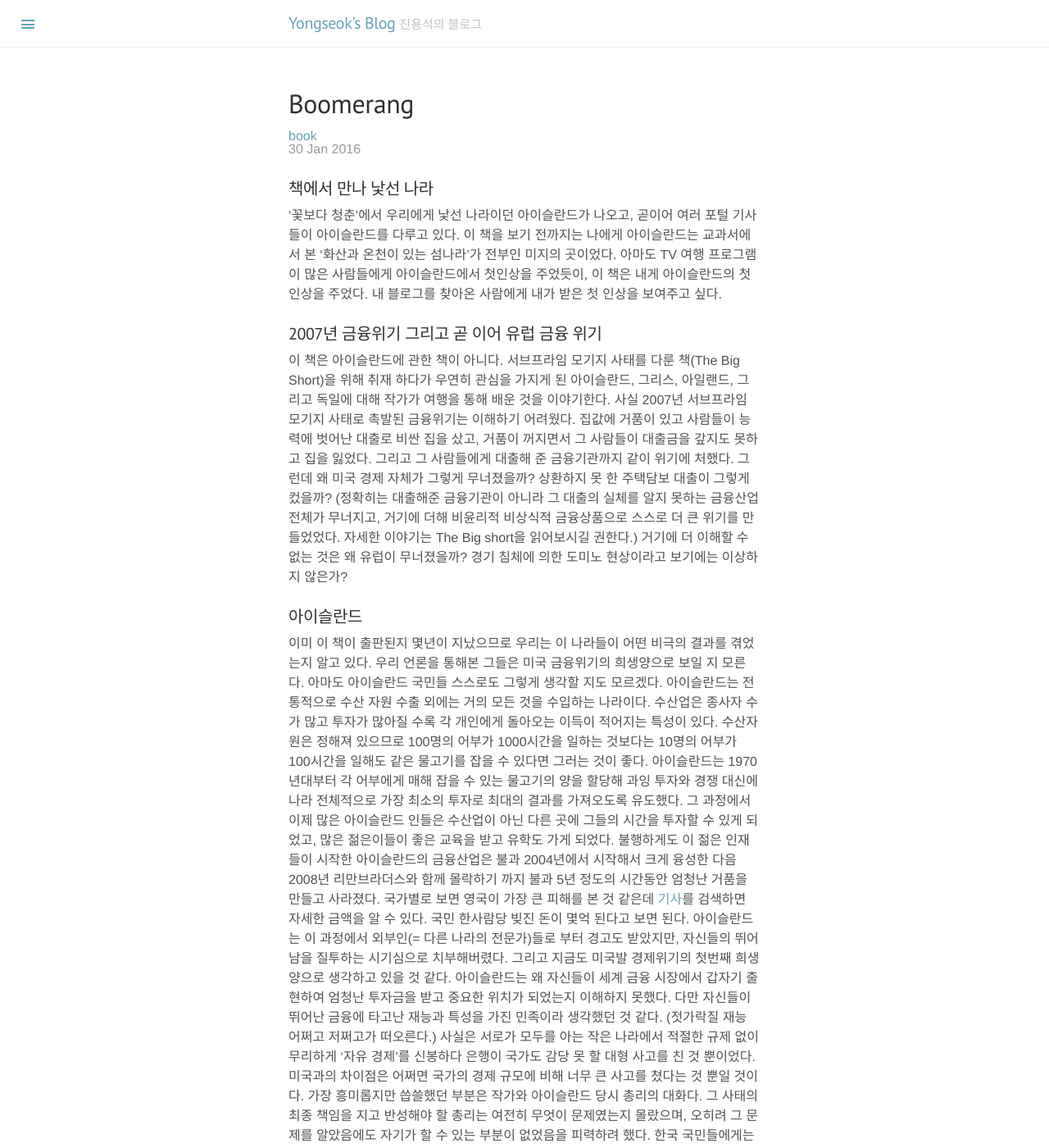
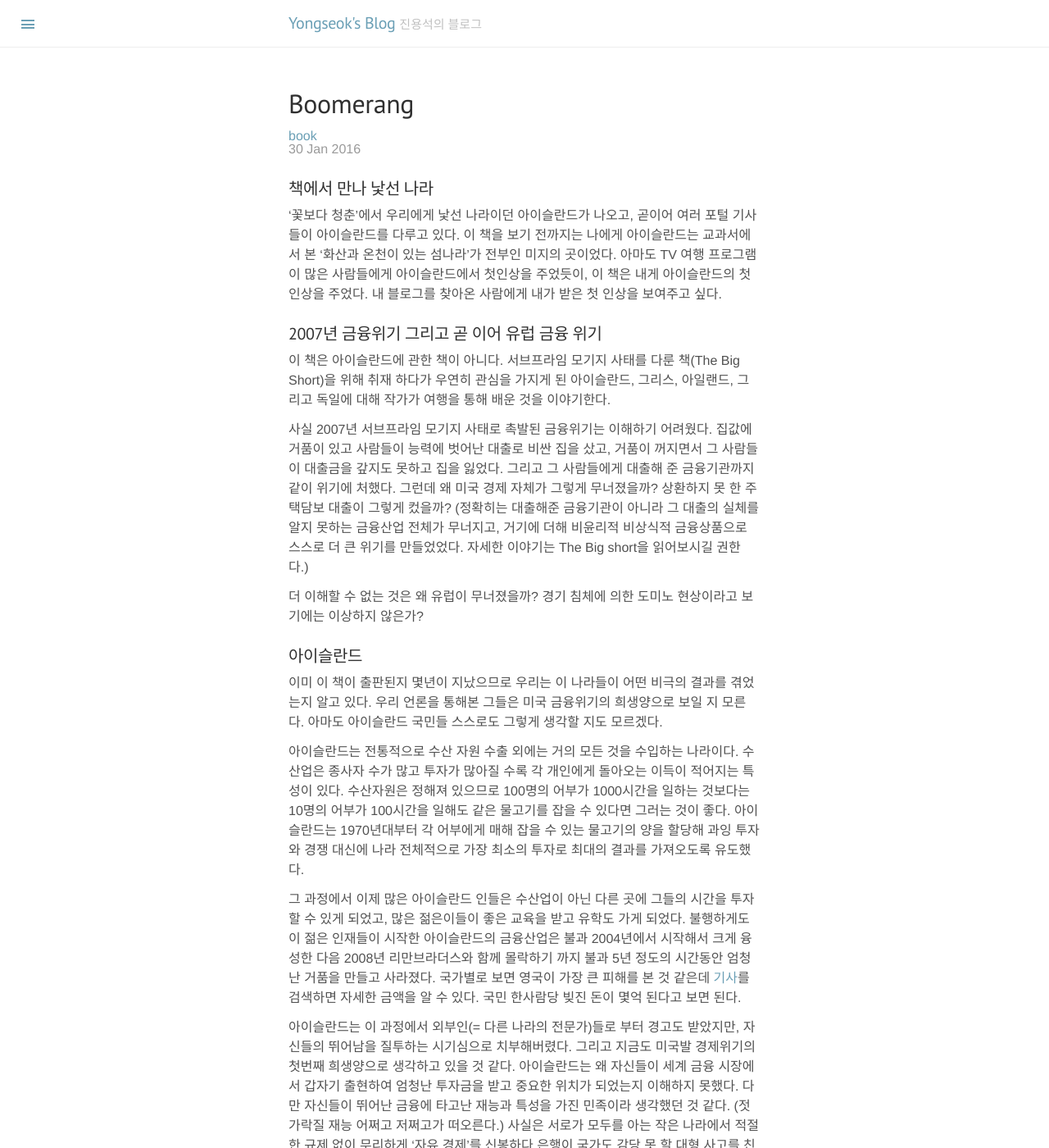
Before and after one commit to ysjin/old-blog, a Jekyll site: the page built from _posts/2016-01-30-boomerang.md, in a window 1280 px wide and 1400 px high. Shown: the whole window at 82% size. Built offline with Jekyll 4.4.1, drawn with Linux system fonts in a browser that asks for light colours; Markdown is read by kramdown in place of the engine named in the settings; comment, search, counter and statistics services are not loaded; some of the changed text lies outside the part shown.

Commit message:
Update 2016-01-30-boomerang.md

```diff
--- a/_posts/2016-01-30-boomerang.md
+++ b/_posts/2016-01-30-boomerang.md
@@ -15,19 +15,31 @@ comments: true
 ### 2007년 금융위기 그리고 곧 이어 유럽 금융 위기
   이 책은 아이슬란드에 관한 책이 아니다.
   서브프라임 모기지 사태를 다룬 책(The Big Short)을 위해 취재 하다가 우연히 관심을 가지게 된 아이슬란드, 그리스, 아일랜드, 그리고 독일에 대해 작가가 여행을 통해 배운 것을 이야기한다.
+
   사실 2007년 서브프라임 모기지 사태로 촉발된 금융위기는 이해하기 어려웠다.
   집값에 거품이 있고 사람들이 능력에 벗어난 대출로 비싼 집을 샀고, 거품이 꺼지면서 그 사람들이 대출금을 갚지도 못하고 집을 잃었다.
   그리고 그 사람들에게 대출해 준 금융기관까지 같이 위기에 처했다. 그런데 왜 미국 경제 자체가 그렇게 무너졌을까? 상환하지 못 한 주택담보 대출이 그렇게 컸을까?
   (정확히는 대출해준 금융기관이 아니라 그 대출의 실체를 알지 못하는 금융산업 전체가 무너지고, 거기에 더해 비윤리적 비상식적 금융상품으로 스스로 더 큰 위기를 만들었었다. 자세한 이야기는 The Big short을 읽어보시길 권한다.)
-  거기에 더 이해할 수 없는 것은 왜 유럽이 무너졌을까? 경기 침체에 의한 도미노 현상이라고 보기에는 이상하지 않은가?
+
+  더 이해할 수 없는 것은 왜 유럽이 무너졌을까? 경기 침체에 의한 도미노 현상이라고 보기에는 이상하지 않은가?
 
 ### 아이슬란드
   이미 이 책이 출판된지 몇년이 지났으므로 우리는 이 나라들이 어떤 비극의 결과를 겪었는지 알고 있다.
   우리 언론을 통해본 그들은 미국 금융위기의 희생양으로 보일 지 모른다. 아마도 아이슬란드 국민들 스스로도 그렇게 생각할 지도 모르겠다.
+
   아이슬란드는 전통적으로 수산 자원 수출 외에는 거의 모든 것을 수입하는 나라이다. 수산업은 종사자 수가 많고 투자가 많아질 수록 각 개인에게 돌아오는 이득이 적어지는 특성이 있다. 수산자원은 정해져 있으므로 100명의 어부가 1000시간을 일하는 것보다는 10명의 어부가 100시간을 일해도 같은 물고기를 잡을 수 있다면 그러는 것이 좋다. 아이슬란드는 1970년대부터 각 어부에게 매해 잡을 수 있는 물고기의 양을 할당해 과잉 투자와 경쟁 대신에 나라 전체적으로 가장 최소의 투자로 최대의 결과를 가져오도록 유도했다.
+
   그 과정에서 이제 많은 아이슬란드 인들은 수산업이 아닌 다른 곳에 그들의 시간을 투자할 수 있게 되었고, 많은 젊은이들이 좋은 교육을 받고 유학도 가게 되었다. 불행하게도 이 젊은 인재들이 시작한 아이슬란드의 금융산업은 불과 2004년에서 시작해서 크게 융성한 다음 2008년 리만브라더스와 함께 몰락하기 까지 불과 5년 정도의 시간동안 엄청난 거품을 만들고 사라졌다. 국가별로 보면 영국이 가장 큰 피해를 본 것 같은데 [기사](http://www.dailymail.co.uk/news/article-1073990/Iceland-owes-world-116-000-man-woman-child-island.html)를 검색하면 자세한 금액을 알 수 있다. 국민 한사람당 빚진 돈이 몇억 된다고 보면 된다.
-  아이슬란드는 이 과정에서 외부인(= 다른 나라의 전문가)들로 부터 경고도 받았지만, 자신들의 뛰어남을 질투하는 시기심으로 치부해버렸다. 그리고 지금도 미국발 경제위기의 첫번째 희생양으로 생각하고 있을 것 같다. 아이슬란드는 왜 자신들이 세계 금융 시장에서 갑자기 출현하여 엄청난 투자금을 받고 중요한 위치가 되었는지 이해하지 못했다. 다만 자신들이 뛰어난 금융에 타고난 재능과 특성을 가진 민족이라 생각했던 것 같다. (젓가락질 재능 어쩌고 저쩌고가 떠오른다.) 사실은 서로가 모두를 아는 작은 나라에서 적절한 규제 없이 무리하게 '자유 경제'를 신봉하다 은행이 국가도 감당 못 할 대형 사고를 친 것 뿐이었다. 미국과의 차이점은 어쩌면 국가의 경제 규모에 비해 너무 큰 사고를 쳤다는 것 뿐일 것이다.
-  가장 흥미롭지만 씁쓸했던 부분은 작가와 아이슬란드 당시 총리의 대화다. 그 사태의 최종 책임을 지고 반성해야 할 총리는 여전히 무엇이 문제였는지 몰랐으며, 오히려 그 문제를 알았음에도 자기가 할 수 있는 부분이 없었음을 피력하려 했다. 한국 국민들에게는 익숙한 모습 아닌가.
+
+  아이슬란드는 이 과정에서 외부인(= 다른 나라의 전문가)들로 부터 경고도 받았지만, 자신들의 뛰어남을 질투하는 시기심으로 치부해버렸다.
+  그리고 지금도 미국발 경제위기의 첫번째 희생양으로 생각하고 있을 것 같다.
+  아이슬란드는 왜 자신들이 세계 금융 시장에서 갑자기 출현하여 엄청난 투자금을 받고 중요한 위치가 되었는지 이해하지 못했다.
+  다만 자신들이 뛰어난 금융에 타고난 재능과 특성을 가진 민족이라 생각했던 것 같다. (젓가락질 재능 어쩌고 저쩌고가 떠오른다.)
+  사실은 서로가 모두를 아는 작은 나라에서 적절한 규제 없이 무리하게 '자유 경제'를 신봉하다 은행이 국가도 감당 못 할 대형 사고를 친 것 뿐이었다.
+  미국과의 차이점은 어쩌면 국가의 경제 규모에 비해 너무 큰 사고를 쳐서 국가가 세금으로 막아 줄 수 없다는 것 뿐이다.
+
+  가장 흥미롭지만 씁쓸했던 부분은 작가와 아이슬란드 당시 총리의 대화다.
+  그 사태의 최종 책임을 지고 반성해야 할 총리는 여전히 무엇이 문제였는지 몰랐으며, 오히려 그 문제를 알았음에도 자기가 할 수 있는 부분이 없었음을 피력하려 했다. 한국 국민들에게는 익숙한 모습 아닌가.
   정책의 실패는 아무리 커도 비난정도만 할 수 있지 처벌 할 수 없다. 성공의 열매는 소수가 독식하지만, 실패의 쓴잔은 모두가 마시야 한다. 애초에 무능한 자를 중요한 자리에 앉힌 그 나라의 국민에게 그 죄의 대가로 엄청난 빚이 남았다.
 
 ### 그리스 아일랜드
```
